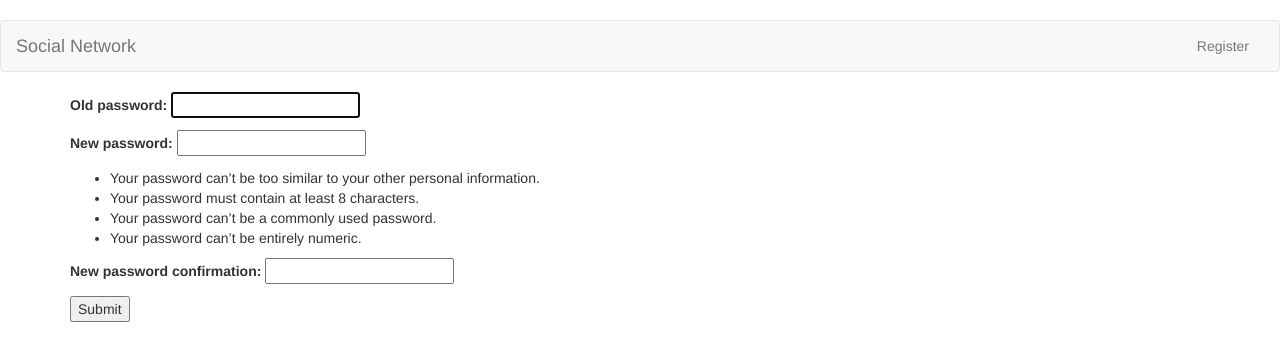
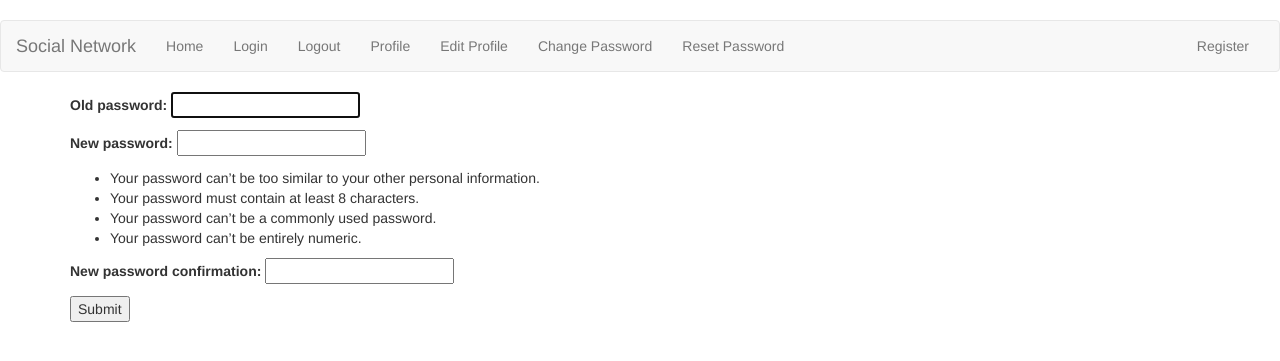
Before and after one commit to qu4ku/tutorials, a Django app: page /account/change-password/ in a window 1280 px wide. Shown: the top 361 px of the page. Run offline with Django 3.2, Linux system fonts and the light colour scheme; some libraries are stand-ins or nearby versions.

Commit message:
adding links in top-nav bar

```diff
--- a/accounts/templates/base.html
+++ b/accounts/templates/base.html
@@ -25,8 +25,16 @@
       </div>
       <div id="navbar" class="navbar-collapse collapse">
 
+        <ul class="nav navbar-nav">
+          <li><a href="/account">Home</a></li>
+          <li><a href="/account/login">Login</a></li>
+          <li><a href="/account/logout">Logout</a></li>
+          <li><a href="/account/profile">Profile</a></li>
+          <li><a href="/account/profile/edit">Edit Profile</a></li>
+          <li><a href="/account/change-password">Change Password</a></li>
+          <li><a href="/account/reset-password">Reset Password</a></li>
+        </ul>
         <ul class="nav navbar-nav navbar-right">
-
           <li><a href="/account/register">Register</a></li>
         </ul>
       </div><!--/.nav-collapse -->
```
